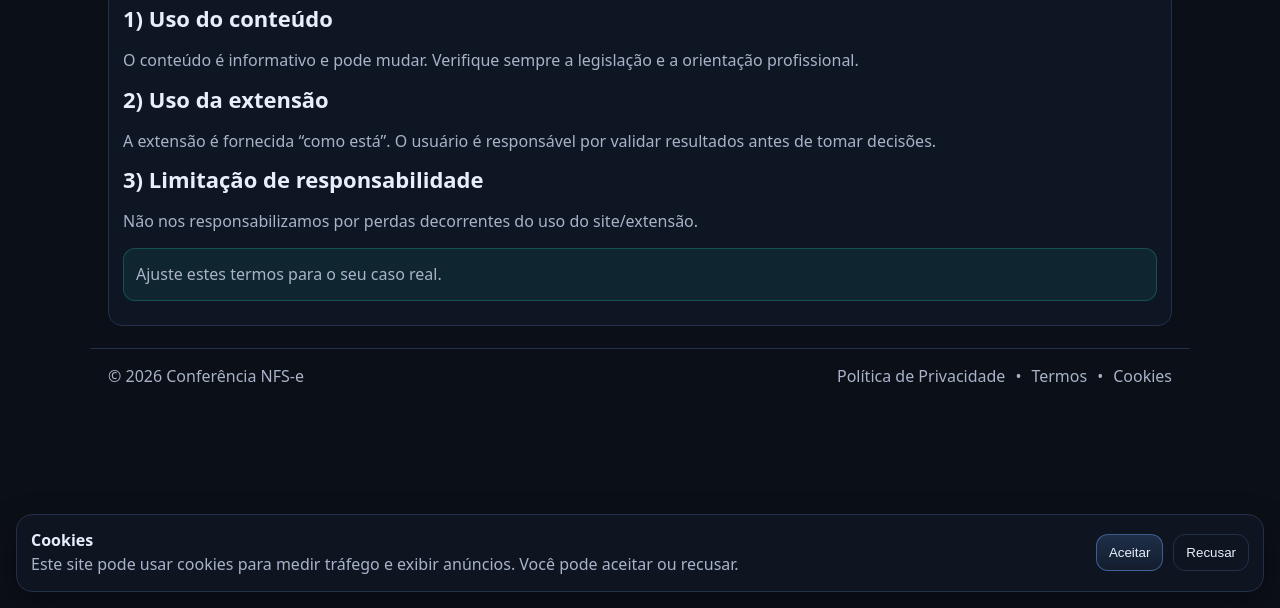
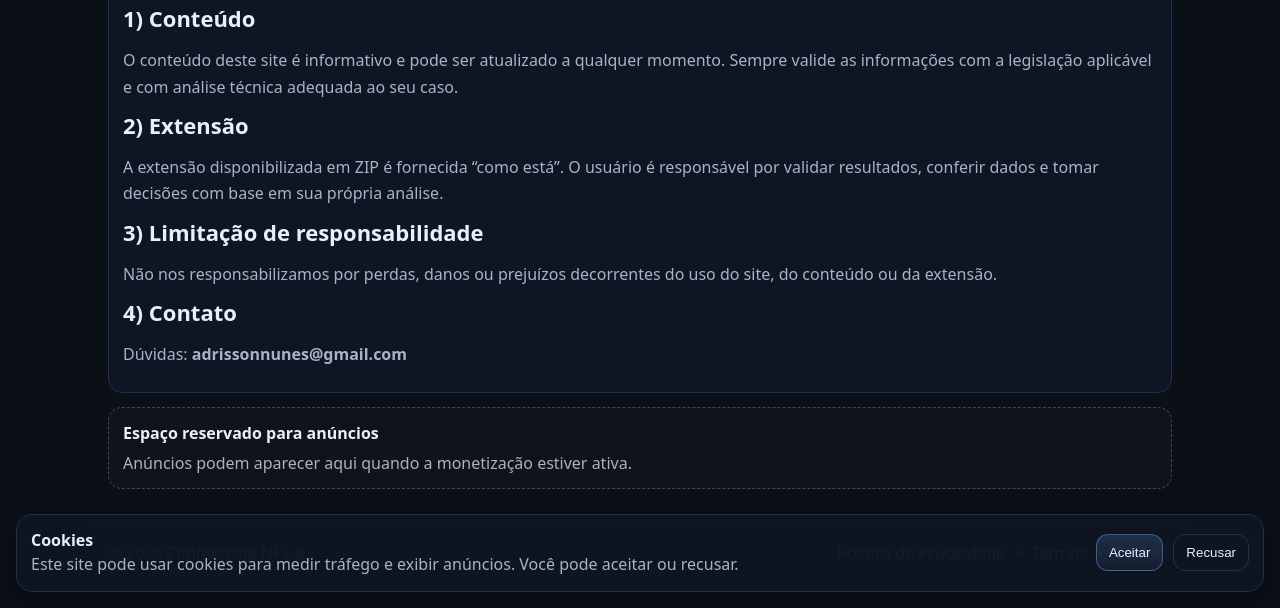
Before and after one commit to adrissonnunes-hash/adrissonnunes-hash.github.io, a plain HTML site: page termos.html in a window 1280 px wide. Shown: the part 192-800 px from the top of the page. Drawn offline with Linux system fonts and the light colour scheme.

Commit message:
Update terms and conditions content and structure

```diff
--- a/termos.html
+++ b/termos.html
@@ -4,11 +4,15 @@
   <meta charset="utf-8" />
   <meta name="viewport" content="width=device-width, initial-scale=1" />
   <title>Termos — Conferência NFS-e</title>
-  <meta name="description" content="Termos de uso." />
+  <meta name="description" content="Termos de uso do site Conferência NFS-e." />
   <link rel="stylesheet" href="styles.css" />
+
+  <!-- Google AdSense -->
+  <script async src="https://pagead2.googlesyndication.com/pagead/js/adsbygoogle.js?client=ca-pub-1046870056304478"
+    crossorigin="anonymous"></script>
 </head>
+
 <body>
-
   <header class="wrap header">
     <a class="brand" href="index.html">
       <img src="assets/logo.png" alt="Logo" class="logo" />
@@ -17,6 +21,7 @@
         <div class="brand-sub">Tutoriais + download da extensão (ZIP)</div>
       </div>
     </a>
+
     <nav class="nav">
       <a href="extensao.html">Extensão</a>
       <a href="blog/index.html">Blog</a>
@@ -28,19 +33,37 @@
 
   <main class="wrap section">
     <div class="breadcrumb"><a href="index.html">Início</a> → Termos</div>
-  <h1 style="margin-top:10px">Termos</h1>
+    <h1 style="margin-top:10px">Termos de Uso</h1>
 
     <div class="card">
-    <h2>1) Uso do conteúdo</h2>
-    <p>O conteúdo é informativo e pode mudar. Verifique sempre a legislação e a orientação profissional.</p>
+      <h2>1) Conteúdo</h2>
+      <p>
+        O conteúdo deste site é informativo e pode ser atualizado a qualquer momento. Sempre valide as informações
+        com a legislação aplicável e com análise técnica adequada ao seu caso.
+      </p>
 
-    <h2>2) Uso da extensão</h2>
-    <p>A extensão é fornecida “como está”. O usuário é responsável por validar resultados antes de tomar decisões.</p>
+      <h2>2) Extensão</h2>
+      <p>
+        A extensão disponibilizada em ZIP é fornecida “como está”. O usuário é responsável por validar resultados,
+        conferir dados e tomar decisões com base em sua própria análise.
+      </p>
 
       <h2>3) Limitação de responsabilidade</h2>
-    <p>Não nos responsabilizamos por perdas decorrentes do uso do site/extensão.</p>
+      <p>
+        Não nos responsabilizamos por perdas, danos ou prejuízos decorrentes do uso do site, do conteúdo ou da extensão.
+      </p>
 
-    <p class="note">Ajuste estes termos para o seu caso real.</p>
+      <h2>4) Contato</h2>
+      <p>
+        Dúvidas: <strong>adrissonnunes@gmail.com</strong>
+      </p>
+    </div>
+
+    <div class="ads" role="complementary" aria-label="Anúncio">
+      <strong>Espaço reservado para anúncios</strong>
+      <div style="margin-top:8px">
+        Anúncios podem aparecer aqui quando a monetização estiver ativa.
+      </div>
     </div>
   </main>
 
@@ -54,6 +77,7 @@
       <a href="cookies.html">Cookies</a>
     </div>
   </footer>
+
   <div class="cookie" id="cookieBanner" aria-live="polite">
     <div class="row">
       <div style="flex:1;min-width:240px">
@@ -66,7 +90,7 @@
       </div>
     </div>
   </div>
+
   <script src="script.js"></script>
-
 </body>
 </html>
```
Lines whose indentation alone changed are shown as unchanged.
